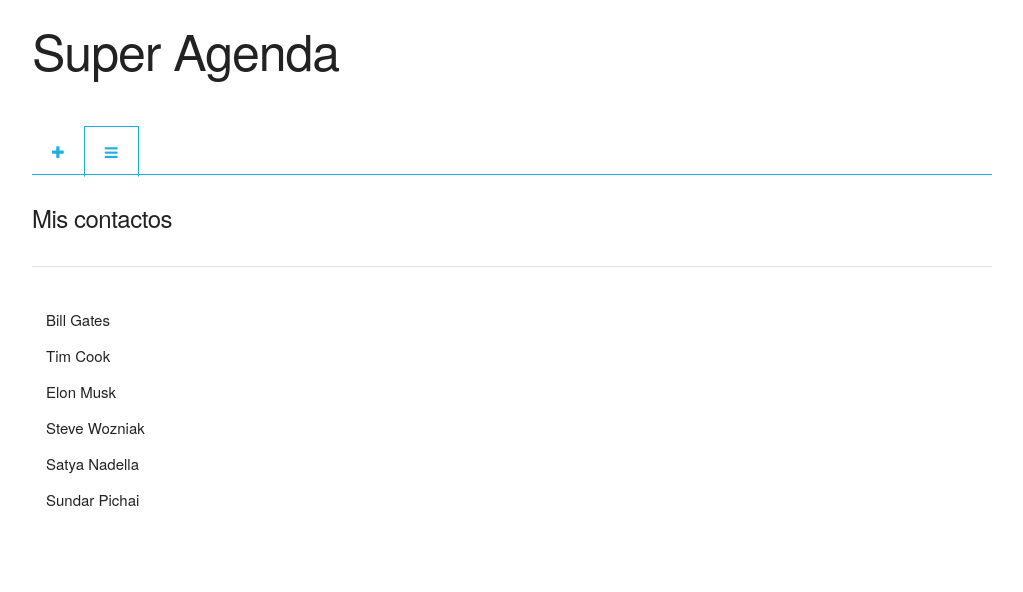
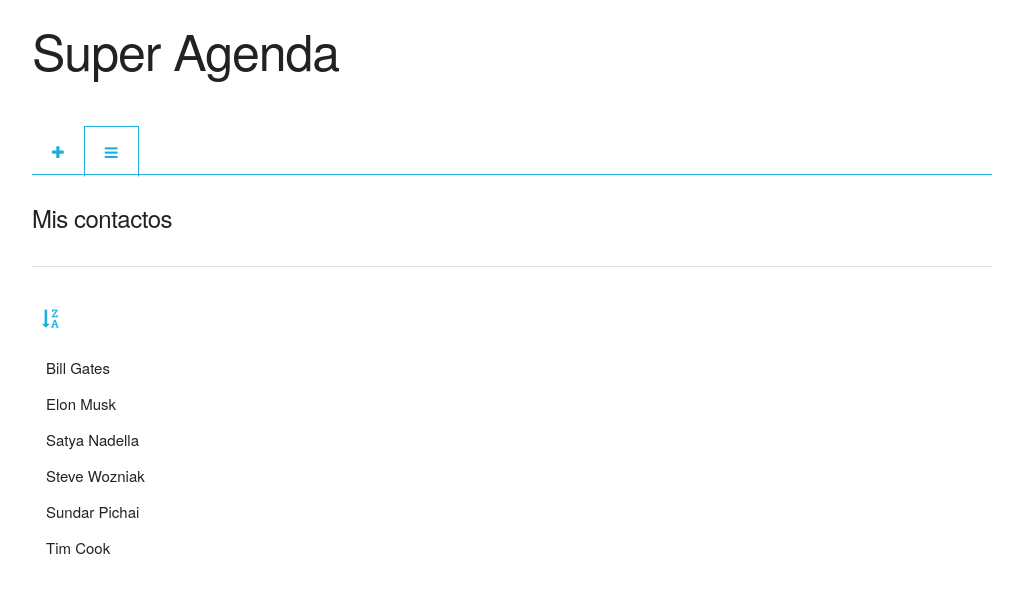
Before and after one commit to vermicida/kc-angular-altran, an Angular app: page /todos in a window 1280 px wide. Shown: the top 592 px of the page, without its empty margins (128-1151 px from the left). Built offline with nearby package versions, Linux system fonts and the light colour scheme; data requests are answered from the project's data file.

Commit message:
Creamos un nuevo pipe para ordenar la lista de contactos de manera tanto ascendente como descendente

```diff
--- a/src/app/app.module.ts
+++ b/src/app/app.module.ts
@@ -12,6 +12,7 @@
 import { MisContactosComponent } from './mis-contactos/mis-contactos.component';
 import { DetallesContactoComponent } from './detalles-contacto/detalles-contacto.component';
 import { DatosContactoPipe } from './datos-contacto.pipe';
+import { OrdenacionContactosPipe } from './ordenacion-contactos.pipe';
 
 @NgModule({
   // En el metadato 'declarations' indicamos todos los componentes, directivas y
@@ -24,7 +25,8 @@
     NuevoContactoComponent,
     MisContactosComponent,
     DetallesContactoComponent,
-    DatosContactoPipe
+    DatosContactoPipe,
+    OrdenacionContactosPipe
   ],
   // En el metadato 'imports' indicamos todos aquellos módulos de los cuáles depende
   // nuestra app para funcionar.
--- a/src/app/lista-contactos/lista-contactos.component.css
+++ b/src/app/lista-contactos/lista-contactos.component.css
@@ -11,3 +11,13 @@
   background: #f0f0f0;
   cursor: pointer;
 }
+
+button {
+  border: none;
+  padding: 0 10px;
+}
+
+i {
+  font-size: 18px;
+  color: #1EAEDB;
+}
--- a/src/app/lista-contactos/lista-contactos.component.html
+++ b/src/app/lista-contactos/lista-contactos.component.html
@@ -1,3 +1,15 @@
+
+<button (click)="cambiarSentidoOrdenacion()">
+  <i
+    class="fa"
+    aria-hidden="true"
+    [ngClass]="{
+      'fa-sort-alpha-asc': sentidoOrdenacion === 'desc',
+      'fa-sort-alpha-desc': sentidoOrdenacion === 'asc'
+    }">
+  </i>
+</button>
+
 <ul>
   <!--
     La directiva 'NgFor' replica una estructura HTML tantas veces como
@@ -5,7 +17,7 @@
     acceso al elemento que corresponda.
   -->
   <li
-    *ngFor="let contacto of contactos"
+    *ngFor="let contacto of (contactos | OrdenacionContactos:sentidoOrdenacion)"
     (click)="notificarContactoSeleccionado(contacto)">
       {{ contacto.nombre }} {{ contacto.apellidos }}
   </li>
--- a/src/app/lista-contactos/lista-contactos.component.ts
+++ b/src/app/lista-contactos/lista-contactos.component.ts
@@ -14,6 +14,8 @@
 })
 export class ListaContactosComponent {
 
+  sentidoOrdenacion = 'asc';
+
   // Decoramos con '@Input' aquellos atributos en los cuales
   // un componente padre pueda enlazar datos.
   @Input() contactos: Contacto[];
@@ -22,6 +24,10 @@
 
   notificarContactoSeleccionado(contacto: Contacto): void {
     this.contactoSeleccionado.emit(contacto);
+  }
+
+  cambiarSentidoOrdenacion(): void {
+    this.sentidoOrdenacion = this.sentidoOrdenacion === 'asc' ? 'desc' : 'asc';
   }
 
   // TODO: Este EventEmitter y manejador los debemos mover
--- /dev/null
+++ b/src/app/ordenacion-contactos.pipe.ts
@@ -0,0 +1,85 @@
+import { Pipe, PipeTransform } from '@angular/core';
+
+import { Contacto } from './contacto';
+
+@Pipe({
+  name: 'OrdenacionContactos'
+})
+export class OrdenacionContactosPipe implements PipeTransform {
+
+  transform(contactos: Contacto[], sentido: string = 'asc'): Contacto[] {
+
+    let ordenados: Contacto[];
+
+    // Si la lista de contactos tiene elementos.
+    if (contactos) {
+
+      // Si el sentido de la ordenación es ascendente.
+      if (sentido === 'asc') {
+
+        ordenados = contactos.sort((contactoA: Contacto, contactoB: Contacto): number => {
+
+          // Comparamos por nombre y apellidos.
+          const nombreCompletoA = `${contactoA.nombre} ${contactoA.apellidos}`.toLowerCase();
+          const nombreCompletoB = `${contactoB.nombre} ${contactoB.apellidos}`.toLowerCase();
+
+          let comparacion: number;
+
+          // Si el resultado de la comparación es 1, significa que A > B, por tanto A va por delante en la ordenación.
+          if (nombreCompletoA > nombreCompletoB) {
+            comparacion = 1;
+          }
+          // Si el resultado de la comparación es -1, significa que A < B, por tanto A va detrás en la ordenación.
+          else if (nombreCompletoA < nombreCompletoB) {
+            comparacion = -1;
+          }
+          // Si el resultado de la comparación es 0, significa que A == B, por tanto A y B pueden ir en cualquier orden.
+          else {
+            comparacion = 0;
+          }
+
+          return comparacion;
+
+        });
+      }
+
+      // Si el sentido de la ordenación es descendente.
+      else {
+
+        ordenados = contactos.sort((contactoA: Contacto, contactoB: Contacto): number => {
+
+          // Comparamos por nombre y apellidos.
+          const nombreCompletoA = `${contactoA.nombre} ${contactoA.apellidos}`.toLowerCase();
+          const nombreCompletoB = `${contactoB.nombre} ${contactoB.apellidos}`.toLowerCase();
+
+          let comparacion: number;
+
+          // Si el resultado de la comparación es 1, significa que B > A, por tanto B va por delante en la ordenación.
+          if (nombreCompletoA < nombreCompletoB) {
+            comparacion = 1;
+          }
+          // Si el resultado de la comparación es -1, significa que B < A, por tanto B va detrás en la ordenación.
+          else if (nombreCompletoA > nombreCompletoB) {
+            comparacion = -1;
+          }
+          // Si el resultado de la comparación es 0, significa que A == B, por tanto A y B pueden ir en cualquier orden.
+          else {
+            comparacion = 0;
+          }
+
+          return comparacion;
+
+        });
+      }
+    }
+
+    // Si la lista de contactos está vacía.
+    else {
+      ordenados = [];
+    }
+
+    return ordenados;
+
+  }
+
+}
```
Also changed, not shown: 1 other file (tests, documents, lock files or other folders).
